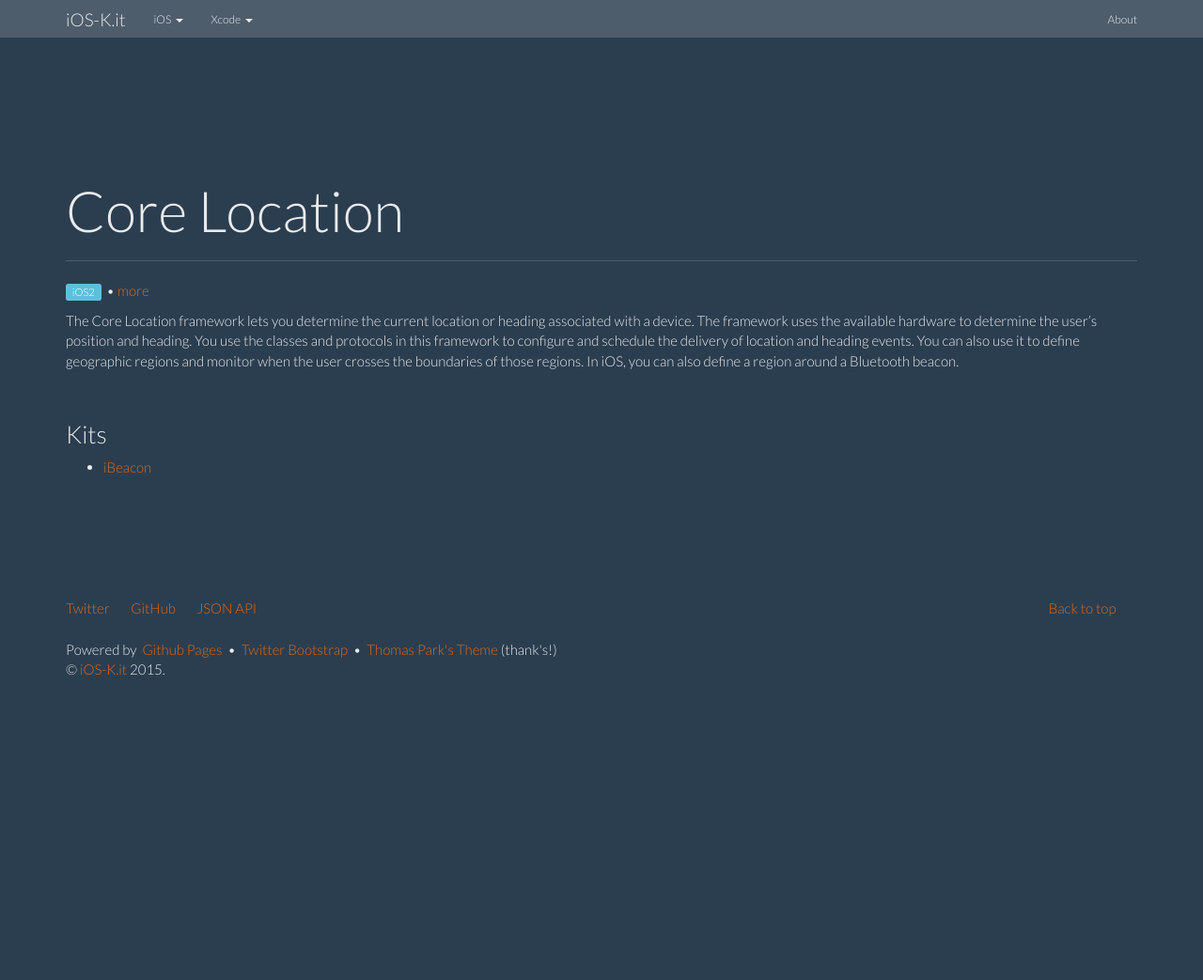
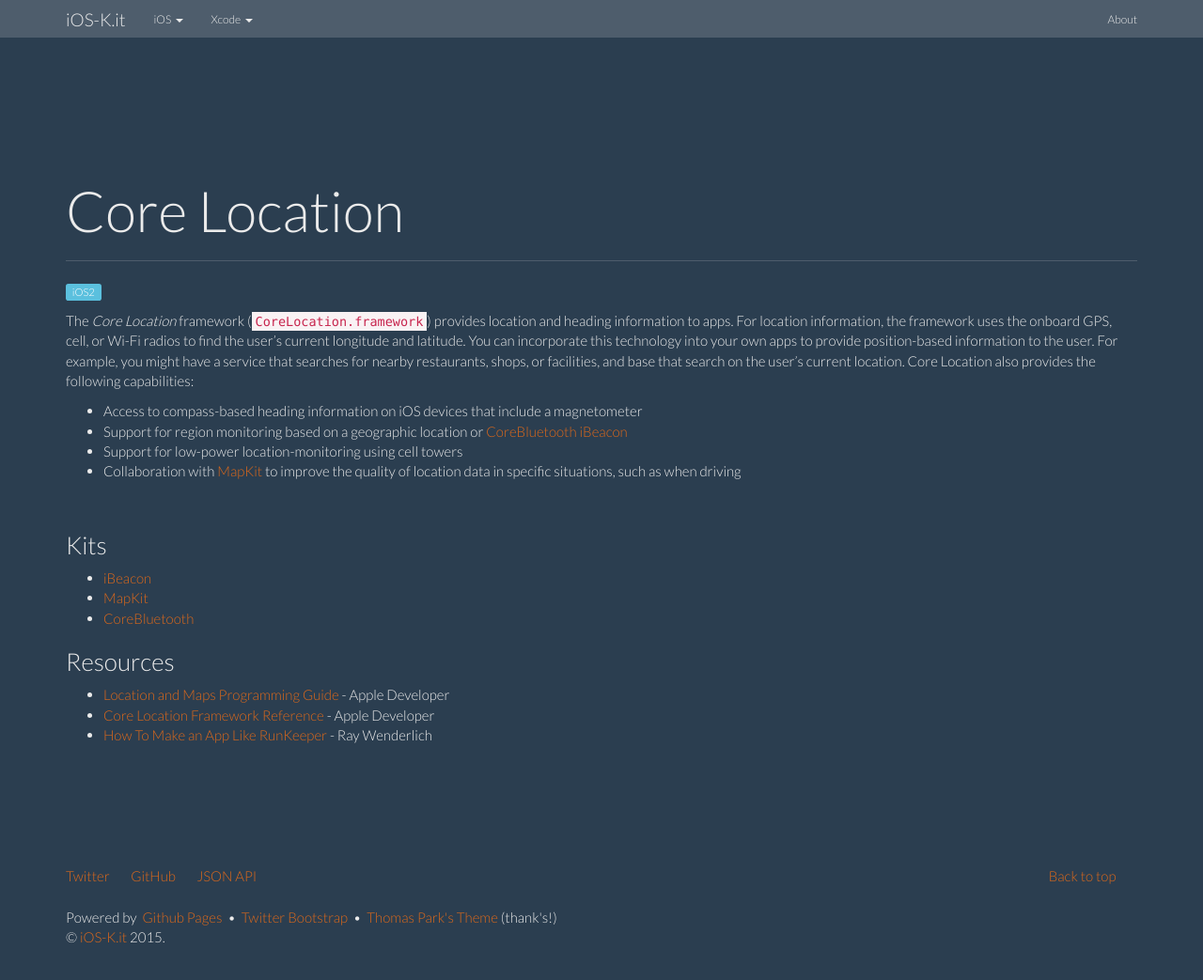
Before and after one commit to ioskit/ioskit.github.io, a Jekyll site: the page built from _kits/CoreLocation.md, in a window 1280 px wide and 1084 px high. Shown: the top 1043 px of the window at 94% size. Built offline with Jekyll 4.4.1, drawn with Linux system fonts in a browser that asks for light colours; nearby versions of some CDN libraries.

Commit message:
Kit: CoreLocation.

```diff
--- a/_kits/CoreLocation.md
+++ b/_kits/CoreLocation.md
@@ -2,11 +2,36 @@
 layout: kit
 id: corelocation
 name: 'Core Location'
+status:
+type: kit
 since: iOS2
-link: http://www.agora.2ia.net/mediawiki/index.php?title=Apple/iOS/Kits/CoreLocation
+icon__: /resources/images/kits/CoreAudio/core-audio.png
+abstract: "lets you determine the current location or heading associated with a device. "
 kits:
  - iBeacon
-abstract: "The Core Location framework lets you determine the current location or heading associated with a device. The framework uses the available hardware to determine the user’s position and heading. You use the classes and protocols in this framework to configure and schedule the delivery of location and heading events. You can also use it to define geographic regions and monitor when the user crosses the boundaries of those regions. In iOS, you can also define a region around a Bluetooth beacon."
+ - MapKit
+ - CoreBluetooth
+links:
+ - link:
+     name: 'Location and Maps Programming Guide'
+     url: https://developer.apple.com/library/ios/documentation/UserExperience/Conceptual/LocationAwarenessPG/Introduction/Introduction.html
+     description: ' - Apple Developer'
+     type: reference
+ - link:
+     name: 'Core Location Framework Reference'
+     url: https://developer.apple.com/library/ios/documentation/CoreLocation/Reference/CoreLocation_Framework/
+     description: ' - Apple Developer'
+     type: reference
+ - link:
+     name: 'How To Make an App Like RunKeeper'
+     url: http://www.raywenderlich.com/73984/make-app-like-runkeeper-part-1
+     description: ' - Ray Wenderlich'
+     type: tutorial
 ---
 
-The Core Location framework lets you determine the current location or heading associated with a device. The framework uses the available hardware to determine the user’s position and heading. You use the classes and protocols in this framework to configure and schedule the delivery of location and heading events. You can also use it to define geographic regions and monitor when the user crosses the boundaries of those regions. In iOS, you can also define a region around a Bluetooth beacon.
+The *Core Location* framework (`CoreLocation.framework`) provides location and heading information to apps. For location information, the framework uses the onboard GPS, cell, or Wi-Fi radios to find the user’s current longitude and latitude. You can incorporate this technology into your own apps to provide position-based information to the user. For example, you might have a service that searches for nearby restaurants, shops, or facilities, and base that search on the user’s current location. Core Location also provides the following capabilities:
+
+* Access to compass-based heading information on iOS devices that include a magnetometer
+* Support for region monitoring based on a geographic location or [CoreBluetooth](/CoreBluetooth) [iBeacon](/iBeacon)
+* Support for low-power location-monitoring using cell towers
+* Collaboration with [MapKit](/MapKit) to improve the quality of location data in specific situations, such as when driving
```
Also changed, not shown: _kits/CoreBluetooth.md (+2 -1 lines), _kits/MapKit.md (+2 -0 lines).
